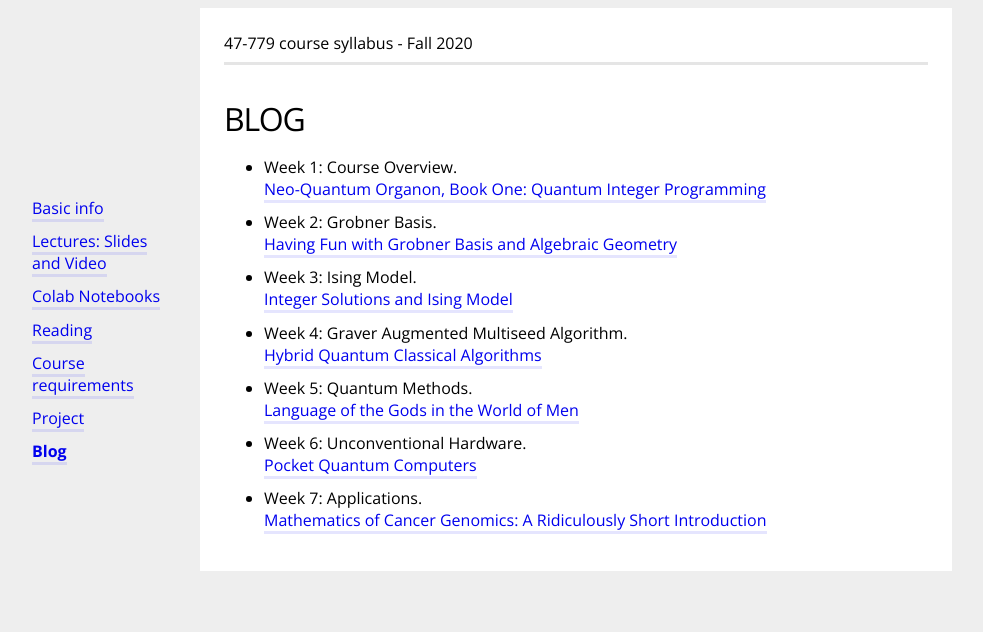
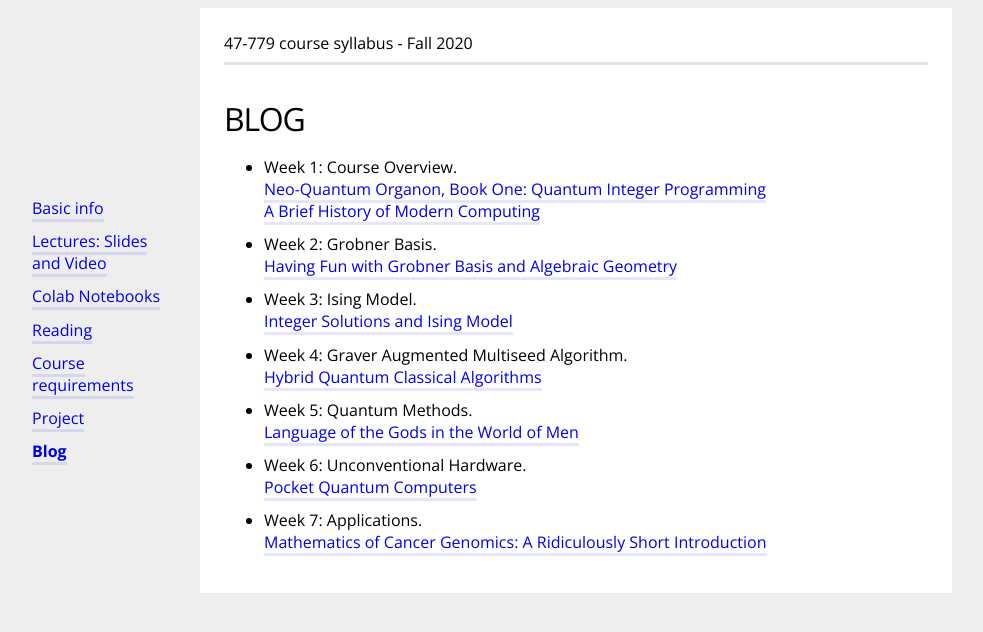
Before and after one commit to bernalde/QuIP, a Jekyll site: the page built from blog.md, in a window 1280 px wide. Shown: the top 632 px of the page, without its empty margins (64-1047 px from the left). Built offline with Jekyll 4.4.1, drawn with Linux system fonts in a browser that asks for light colours.

Commit message:
Update blog.md

```diff
--- a/blog.md
+++ b/blog.md
@@ -9,7 +9,9 @@ Selected blog posts from MyAmpleLife.
 {% endif %}
 
 - Week 1: Course Overview.<br>
-[Neo-Quantum Organon, Book One: Quantum Integer Programming](http://www.myamplelife.com/wp/2019/12/neo-quantum-organon-book-one-quantum-integer-programming-quip/)
+[Neo-Quantum Organon, Book One: Quantum Integer Programming](http://www.myamplelife.com/wp/2019/12/neo-quantum-organon-book-one-quantum-integer-programming-quip/) <br>
+[A Brief History of Modern Computing](http://www.myamplelife.com/wp/2020/04/a-brief-history-of-modern-computing/)
+
 
 - Week 2: Grobner Basis.<br>
 [Having Fun with Grobner Basis and Algebraic Geometry](http://www.myamplelife.com/wp/2018/10/grobner-basis/)
```
